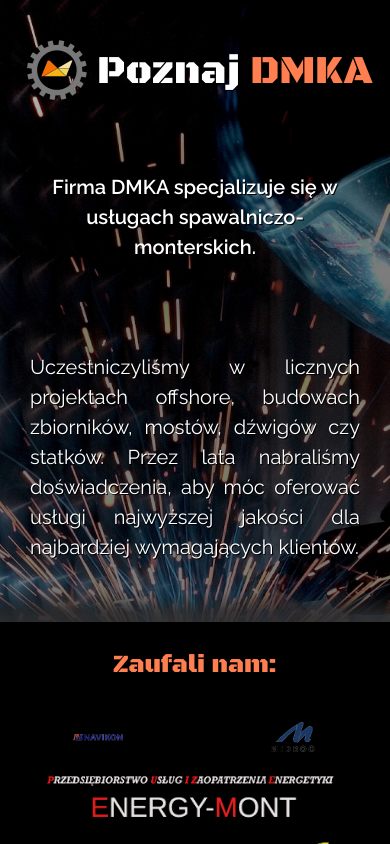
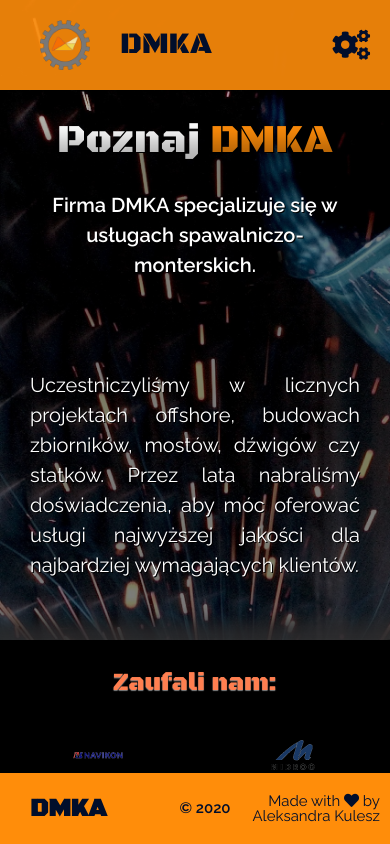
Before and after one commit to Aleksandra-Kulesz/dmka, a React (Create React App) app: page /#/about in a window 390 px wide. Built offline with nearby package versions, Linux system fonts and the light colour scheme.

Commit message:
footer and mobile nav

```diff
--- a/src/App.scss
+++ b/src/App.scss
@@ -21,6 +21,9 @@ body {
 }
 
 @import "styles/main";
+@import "styles/nav_mobile";
 @import "styles/nav";
 @import "styles/about";
 @import "styles/bulletin";
+@import "styles/footer";
+@import "styles/contact";
--- a/src/components/About.js
+++ b/src/components/About.js
@@ -1,5 +1,7 @@
 import React, {Component} from 'react';
 import {Link} from 'react-router-dom';
+import {NavMobile} from "./Nav_mobile";
+import {Footer} from "./Footer";
 
 import background from './../assets/about_background.jpg'
 import logo from './../assets/DMKA_logo.png'
@@ -9,18 +11,17 @@ import energyMont from './../assets/energy-mont_logo.png'
 import dynpap from './../assets/dynpap_logo.png'
 import EPG from './../assets/EPG_logo.png'
 
+
 class About extends Component {
     render() {
         return (
             <section className='about'>
+                <NavMobile/>
                 <img src={background} alt="Welder" className="about__background"/>
                 <div className="about__background--filter"/>
                 <div className="about__container">
                     <article className='about__main'>
-                        <header className='about__main__header'>
-                            <Link to='/'><img src={logo} alt='DMKA logo' className='about__main__header--logo'/></Link>
-                            <h2 className='about__main__header--title'>Poznaj <span>DMKA</span></h2>
-                        </header>
+                        <h2 className='about__main__header'>Poznaj <span>DMKA</span></h2>
                         <p className="about__main__content">Firma DMKA specjalizuje się w usługach
                             spawalniczo-monterskich.</p>
                         <p className="about__main__content">Uczestniczyliśmy w licznych projektach offshore, budowach
@@ -38,8 +39,8 @@ class About extends Component {
                             <img src={EPG} alt="EPG's logo" className="cooperator__logo"/>
                         </div>
                     </aside>
+                    <Footer/>
                 </div>
-
             </section>
         )
     }
--- a/src/components/Bulletin.js
+++ b/src/components/Bulletin.js
@@ -1,13 +1,15 @@
 import React, {Component} from 'react';
-import {Link} from 'react-router-dom';
+import {NavMobile} from "./Nav_mobile";
 import background from './../assets/bulletin_background.jpg'
 import bulletin from './../assets/bulletin_example.jpg'
 import logo from './../assets/DMKA_logo.png'
+import {Footer} from "./Footer";
 
 class Bulletin extends Component{
     render() {
         return (
             <section className="bulletin">
+                <NavMobile/>
                 <img src={background} alt="checkered plate" className="bulletin__background"/>
                 <div className="bulletin__title">
                     <img src={logo} alt="DMKA logo" className="bulletin__title__background"/>
@@ -19,6 +21,7 @@ class Bulletin extends Component{
                     <img src={bulletin} alt="bulletin page 2" className="bulletin__container__content"/>
                     <img src={bulletin} alt="bulletin page 3" className="bulletin__container__content"/>
                 </div>
+                <Footer/>
             </section>
         )
     }
--- /dev/null
+++ b/src/components/Footer.js
@@ -0,0 +1,17 @@
+import React, {Component} from 'react';
+import {Link} from 'react-router-dom';
+
+class Footer extends Component {
+    render() {
+        return (
+            <footer>
+                <Link to='/'>DMKA</Link>
+                <span> &copy; 2020</span>
+                <a href="http://aleksandra-kulesz.github.io/portfolio" target='_blank'>Made with <i className="fas fa-heart"/> by Aleksandra
+                    Kulesz</a>
+            </footer>
+        )
+    }
+}
+
+export {Footer};
--- /dev/null
+++ b/src/components/Nav_mobile.js
@@ -0,0 +1,47 @@
+import React, {Component} from 'react';
+import {Link} from 'react-router-dom';
+import logo from './../assets/DMKA_logo.png'
+
+class NavMobile extends Component {
+    state = {
+        isOpen: false
+    };
+
+    handleOpenClick =() =>{
+      this.setState({isOpen:true})
+    };
+
+    handleCloseClick =() =>{
+        this.setState({isOpen:false})
+    };
+
+    render() {
+        if (!this.state.isOpen) {
+            return (
+                <nav className='nav__mobile'>
+                    <Link to='/'>
+                        <div className="nav__mobile__main">
+                            <img src={logo} alt="DMKA logo" className="nav__mobile__main--logo"/>
+                            <h2 className="nav__mobile__main--name">DMKA</h2>
+                        </div>
+                    </Link>
+                    <i className="fas fa-cogs" onClick={this.handleOpenClick}/>
+                </nav>
+            )
+        }
+
+        return (
+            <nav className='nav__mobile--open'>
+                <i onClick={this.handleCloseClick} className="fas fa-times"/>
+                <ul className='nav__mobile__list'>
+                    <li className='nav__mobile__list__elem'><Link to='/about'>Poznaj DMKA</Link></li>
+                    <li className='nav__mobile__list__elem'><Link to='/bulletin'>Dla firm</Link></li>
+                    <li className='nav__mobile__list__elem'>Rekrutacja</li>
+                    <li className='nav__mobile__list__elem'>Kontakt</li>
+                </ul>
+            </nav>
+        )
+    }
+}
+
+export {NavMobile};
--- a/src/styles/_about.scss
+++ b/src/styles/_about.scss
@@ -5,9 +5,10 @@
   position: relative;
   display: flex;
   flex-direction: column;
+  justify-content: space-between;
 
   .about__background {
-    height: 100vh;
+    height: 120vh;
     width: auto;
     position: fixed;
     top: 0;
@@ -16,14 +17,15 @@
   }
 
   .about__background--filter {
-    height: 100%;
+    height: 120vh;
     width: 100%;
     position: absolute;
     top: 0;
     left: 0;
     z-index: 7;
-    background-color: rgba(0,0,0,.3);
+    background-color: rgba(0, 0, 0, .3);
   }
+
   .about__container {
     position: absolute;
     z-index: 10;
@@ -31,35 +33,27 @@
     left: 0;
     display: flex;
     flex-direction: column;
+    justify-content: space-between;
     height: 100%;
     width: 100%;
+
     .about__main {
       display: flex;
       flex-direction: column;
       justify-content: space-around;
 
       .about__main__header {
-        margin: 3rem 0;
-        display: flex;
-        justify-content: center;
-        align-items: center;
-
-        .about__main__header--logo {
-          height: 6rem;
-          width: auto;
-          padding: 1rem;
-        }
-
-        .about__main__header--title {
+        width: 100%;
+        text-align: center;
         font-size: 4rem;
         color: white;
         font-weight: 400;
         text-shadow: 1px 1px 0 #000;
         font-family: 'Black Ops One', cursive;
+        margin-top: 12rem;
 
         span {
-            color: coral;
-          }
+          color: #ff8d0a;
         }
       }
 
@@ -72,10 +66,10 @@
         line-height: 3rem;
         text-align: justify;
         margin-bottom: 3rem;
-        background-color: rgba(0,0,0,.3);
-        -webkit-box-shadow: 0 0 20px 20px rgba(0,0,0,0.3);
-        -moz-box-shadow: 0 0 20px 20px rgba(0,0,0,0.3);
-        box-shadow: 0 0 20px 20px rgba(0,0,0,0.3);
+        background-color: rgba(0, 0, 0, .3);
+        -webkit-box-shadow: 0 0 20px 20px rgba(0, 0, 0, 0.3);
+        -moz-box-shadow: 0 0 20px 20px rgba(0, 0, 0, 0.3);
+        box-shadow: 0 0 20px 20px rgba(0, 0, 0, 0.3);
 
         &:first-of-type {
           font-weight: 600;
@@ -91,10 +85,10 @@
       justify-content: center;
       width: 100%;
       background-color: rgba(0, 0, 0, 1);
-      -webkit-box-shadow: 0px -5px 5px 5px rgba(46,45,46,0.9);
-      -moz-box-shadow: 0px -5px 5px 5px rgba(46,45,46,0.9);
-      box-shadow: 0px -5px 15px 15px rgba(46,45,46,0.9);
-      padding-bottom: 3rem;
+      -webkit-box-shadow: 0px -5px 5px 5px rgba(46, 45, 46, 0.9);
+      -moz-box-shadow: 0px -5px 5px 5px rgba(46, 45, 46, 0.9);
+      box-shadow: 0px -5px 15px 15px rgba(46, 45, 46, 0.9);
+      padding-bottom: 10rem;
 
       .about__cooperators--header {
         font-size: 2.5rem;
@@ -102,6 +96,7 @@
         text-align: center;
         margin: 3rem;
         font-family: 'Black Ops One', cursive;
+        text-shadow: 0 1px 1px rgba(255, 255, 255, 0.5);
       }
 
       .about__cooperators--logos {
--- /dev/null
+++ b/src/styles/_footer.scss
@@ -0,0 +1,31 @@
+footer{
+  width: 100%;
+  display: flex;
+  justify-content: space-between;
+  align-items: center;
+  background-color: #ff8d0a;
+  padding: 2rem 1rem;
+  font-size: 1.5rem;
+  font-weight: 600;
+  color: rgb(1, 14, 43);
+  position: fixed;
+  bottom: 0;
+  z-index: 100;
+
+  a{
+    text-decoration: none;
+    color: rgb(1, 14, 43);
+    &:first-of-type{
+     font-family: 'Black Ops One', cursive;
+      margin-left: 2rem;
+      width: 33%;
+      font-size: 2.5rem;
+    }
+    &:last-of-type{
+      width: 33%;
+      text-align: right;
+      font-weight: lighter;
+      margin-right: 2rem;
+    }
+  }
+}
--- a/src/styles/_nav.scss
+++ b/src/styles/_nav.scss
@@ -10,10 +10,10 @@ nav {
     text-transform: uppercase;
 
     .nav__list__elem{
-      padding: 1.7rem;
+      padding: 2rem;
       text-align: center;
-      background-color: rgba(256,256,256,.3);
-      border-bottom: 1px solid orange;
+      background-color: rgba(1, 14, 43,.8);
+      border-bottom: 1px solid rgba(255, 141, 10,.4);
       animation-name: fade_in;
       animation-duration: 1s;
       animation-timing-function: linear;
@@ -44,7 +44,7 @@ nav {
       }
       a{
         text-decoration: none;
-        color: white;
+        color: #ff8d0a;
         text-align: center;
         text-shadow: 1px 1px 0 #000;
       }
--- /dev/null
+++ b/src/styles/_nav_mobile.scss
@@ -0,0 +1,106 @@
+.nav__mobile {
+  position: sticky;
+  top: 0;
+  z-index: 100;
+  width: 100vw;
+  display: flex;
+  justify-content: space-between;
+  align-items: center;
+  background-color: rgba(255, 141, 10, .9);
+
+  a {
+    text-decoration: none;
+    color: rgb(1, 14, 43);
+
+    .nav__mobile__main {
+      margin-left: 2rem;
+      display: flex;
+      justify-content: flex-start;
+      align-items: center;
+
+      .nav__mobile__main--logo {
+        padding: 2rem;
+        height: 5rem;
+        width: auto;
+      }
+
+      .nav__mobile__main--name {
+        font-size: 3rem;
+        font-family: 'Black Ops One', cursive;
+        margin-left: 1rem;
+      }
+    }
+  }
+
+  i {
+    font-size: 3rem;
+    margin-right: 2rem;
+    color: rgb(1, 14, 43);
+  }
+}
+
+.nav__mobile--open {
+  position: sticky;
+  top: 0;
+  left: 0;
+  z-index: 100;
+  width: 100vw;
+  height: 100vw;
+  border-radius: 0 0 0 100%;
+  display: flex;
+  justify-content: flex-end;
+  align-items: center;
+  background-color: rgba(255, 141, 10, .9);
+  animation-name: open;
+  animation-duration: 1s;
+  animation-iteration-count: 1;
+  animation-fill-mode: forwards;
+  @keyframes open {
+    0% {
+      width: 100vw;
+      height: 7rem;
+      border-radius: 0;
+    }
+    100% {
+      width: 100vw;
+      height: 100vw;
+      border-radius: 0 0 0 100%;
+    }
+  }
+
+  i {
+    font-size: 4rem;
+    align-self: flex-start;
+    margin-top: 3rem;
+    color: rgb(1, 14, 43);
+  }
+
+  .nav__mobile__list {
+    .nav__mobile__list__elem {
+      font-size: 3rem;
+      margin: 3rem 2rem;
+      font-family: 'Black Ops One', cursive;
+      text-align: right;
+      opacity: 0;
+      animation-name: down;
+      animation-duration: .5s;
+      animation-delay: .5s;
+      animation-iteration-count: 1;
+      animation-fill-mode: forwards;
+      @keyframes down {
+        0%{
+          opacity: 0;
+        }
+        100%{
+          opacity: 1;
+        }
+
+      }
+
+      a {
+        text-decoration: none;
+        color: rgb(1, 14, 43);
+      }
+    }
+  }
+}
```
Also changed, not shown: src/styles/_bulletin.scss (+11 -6 lines), src/components/Contact.js (added), src/styles/_contact.scss (added). Lines whose indentation alone changed are shown as unchanged.
